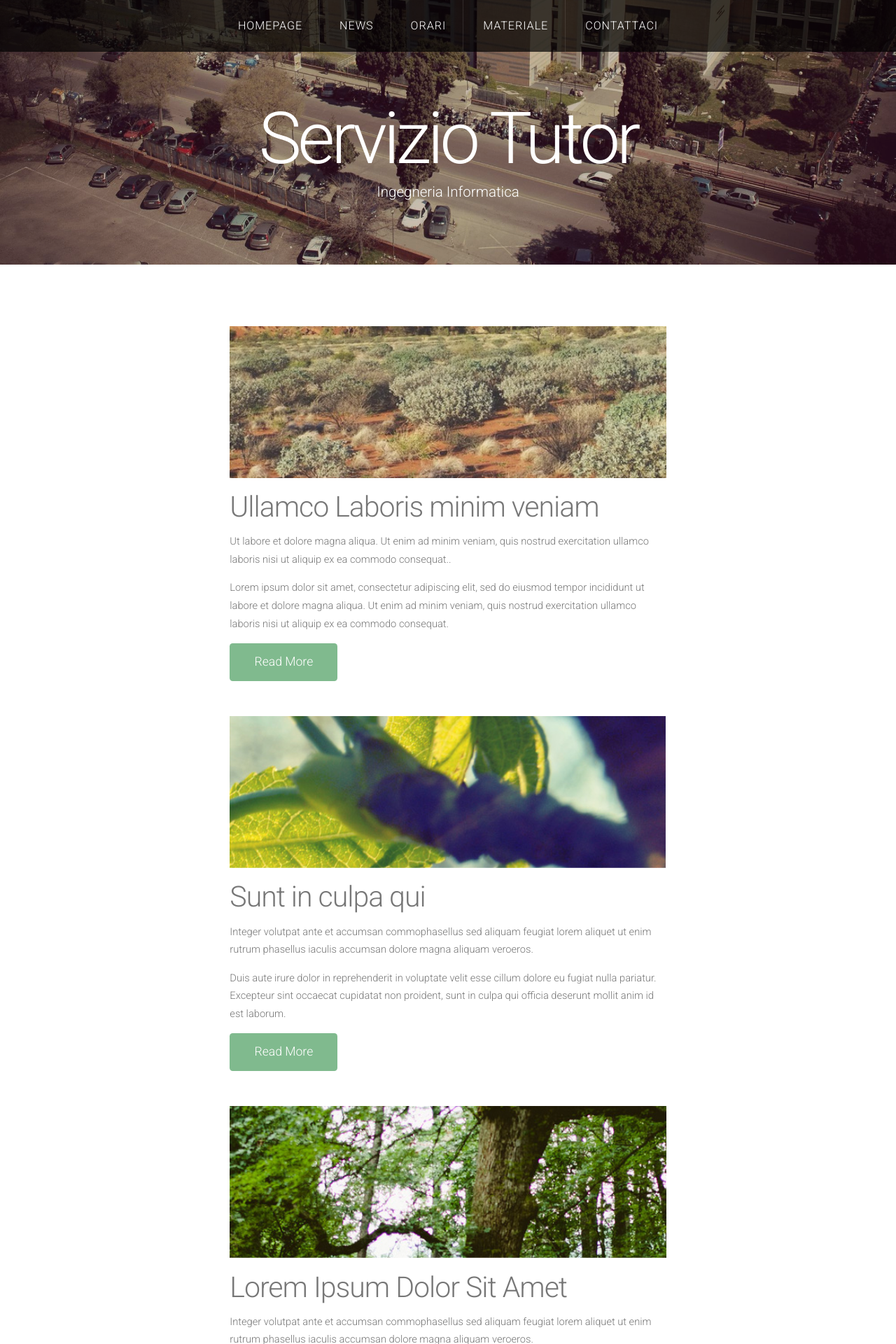
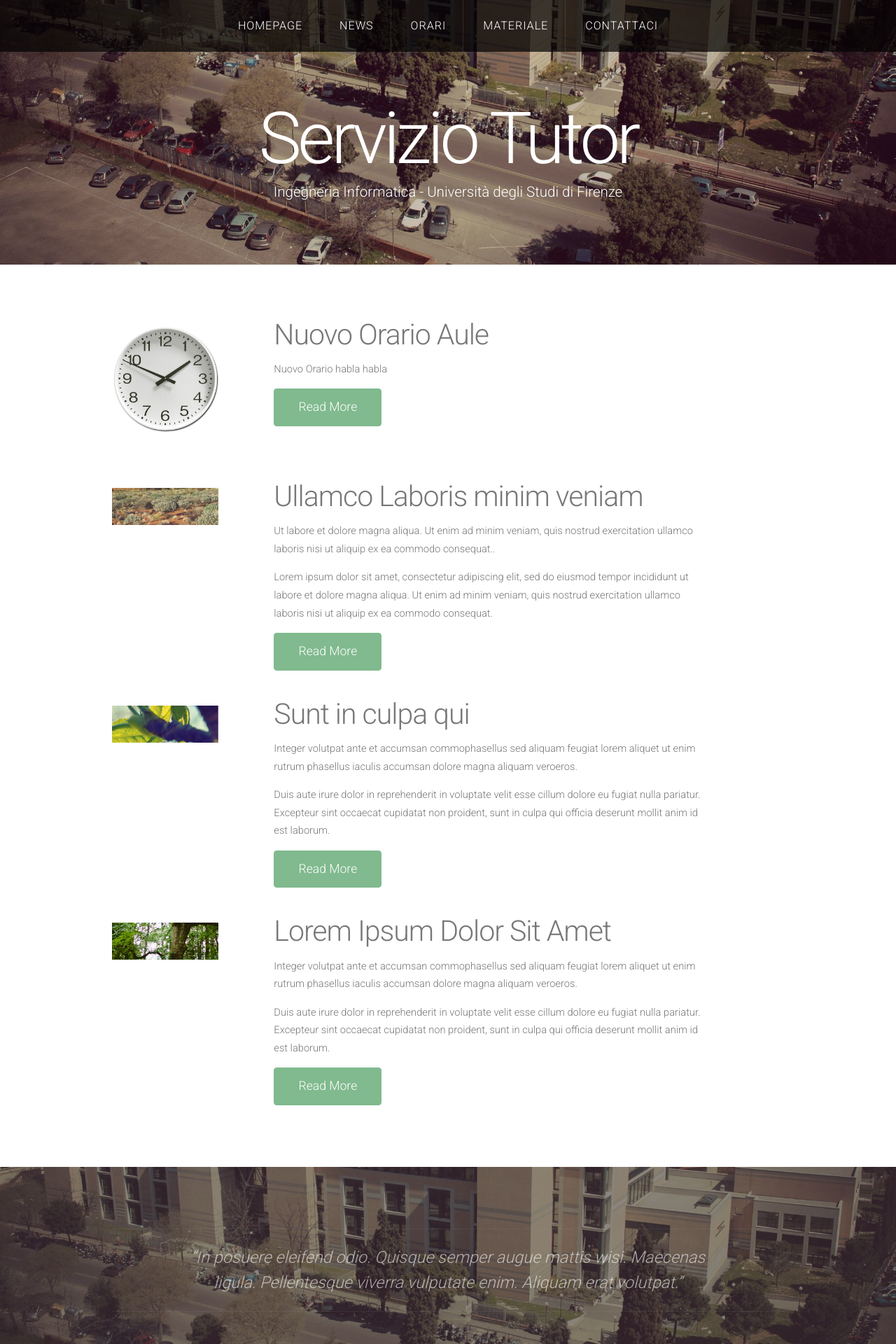
Before and after one commit to tutor-ing-inf-unifi/tutor-ing-inf-unifi.github.io, a Jekyll site: the page built from blog/index.html, in a window 1280 px wide. Shown: the top 1920 px of the page at 70% size. Built offline with Jekyll 4.4.1, drawn with Linux system fonts in a browser that asks for light colours; nearby versions of some CDN libraries.

Commit message:
new blog style

```diff
--- a/_includes/sidebar.html
+++ b/_includes/sidebar.html
@@ -22,6 +26,8 @@
 					<li><a href="https://dropitto.me/tutor_unifi_ing">Upload Materiale Didattico</a></li>
 					<li><a href="http://www.ingegneria.unifi.it/upload/sub/guida-dello-studente/guida-studente-2015-2016-1.pdf">Guida dello Studente 2015-2016 </a></li>
 					<li><a href="https://sol.unifi.it/elms/stud_jsp/login.jsp">Accesso Software Microsoft</a></li>
+					<li><a href="http://www.ingegneria.unifi.it/cmpro-v-p-147.html">Orario Lezioni</a></li>
+
 				</ul>
 			</section>
 		</div>
--- a/_layouts/default.html
+++ b/_layouts/default.html
@@ -31,7 +31,7 @@
 			<!-- Logo -->
 			<div id="logo">
 				<h1><a href="#">Servizio Tutor</a></h1>
-				<span class="tag">Ingegneria Informatica</span>
+				<span class="tag">Ingegneria Informatica - Università degli Studi di Firenze</span>
 			</div>
 		</div>
 	</div>
@@ -57,10 +57,8 @@
 				<span class="byline">Integer sit amet pede vel arcu aliquet pretium</span>
 			</header>
 			<ul class="contact">
-				<li><a href="#" class="fa fa-twitter"><span>Twitter</span></a></li>
-				<li class="active"><a href="https://www.facebook.com/groups/tutoringinf/" class="fa fa-facebook"><span>Facebook</span></a></li>
-				<li><a href="#" class="fa fa-dribbble"><span>Pinterest</span></a></li>
-				<li><a href="#" class="fa fa-tumblr"><span>Google+</span></a></li>
+				<li><a href="http://www.facebook.com/groups/tutoringinf" class="fa fa-facebook"><span>Facebook</span></a></li>
+				<li><a href="mailto:tutor.ing.inf@gmail.com" class="fa fa-envelope-o"><span>Mail</span></a></li>
 			</ul>
 		</section>
 	</div>
--- a/_layouts/post.html
+++ b/_layouts/post.html
@@ -5,8 +5,8 @@
 	<div id="main">
 		<div id="content" class="container">
 			<div class="row">
-				<section class="8u -2u">
-					<a href="{{ site.prefix }}{{ page.url }}" class="image full"><img src="/assets/{{ page.featured }}" alt=""></a>
+					<a href="{{ site.prefix }}{{ page.url }}" class="image leftsmall"><img src="/assets/{{ page.featured }}" alt=""></a>
+				<section class="8u skel-cell-important">
 					<header>
 						<h2>{{ page.title }}</h2>
 					</header>
--- /dev/null
+++ b/_posts/2015-09-28-nuovo-orario.md
@@ -0,0 +1,9 @@
+---
+title: Nuovo Orario Aule
+featured: images/orario-small.jpg
+layout: post
+---
+
+<p>Nuovo Orario habla habla </p>
+
+<p> Antani </p>
--- a/assets/css/style.css
+++ b/assets/css/style.css
@@ -188,6 +188,13 @@
 			.image.left
 			{
 				float: left;
+				margin: 0 2em 2em 0;
+			}
+
+			.image.leftsmall
+			{
+				float: left;
+				width: 20%;
 				margin: 0 2em 2em 0;
 			}
 
--- a/blog/index.html
+++ b/blog/index.html
@@ -8,8 +8,8 @@
 		<div id="content" class="container">
 			{% for post in site.posts offset: 0 limit: 4 %}
 			<div class="row">
-				<section class="8u -2u">
-					<a href="{{ site.prefix }}{{ post.url }}" class="image full"><img src="/assets/{{ post.featured }}" alt=""></a>
+				<a href="{{ site.prefix }}{{ post.url }}" class="image leftsmall"><img src="/assets/{{ post.featured }}" alt=""></a>
+				<section class="8u skel-cell-important">
 					<header>
 						<h2>{{ post.title }}</h2>
 					</header>
--- a/index.html
+++ b/index.html
@@ -77,3 +77,4 @@
 
 		</div>
 	</div>
+-->
```
Also changed, not shown: other parts of _includes/sidebar.html (+4 -0 lines), other parts of index.html (+1 -1 lines), assets/images/orario-small.jpg (added), assets/images/orario.jpg (added).
